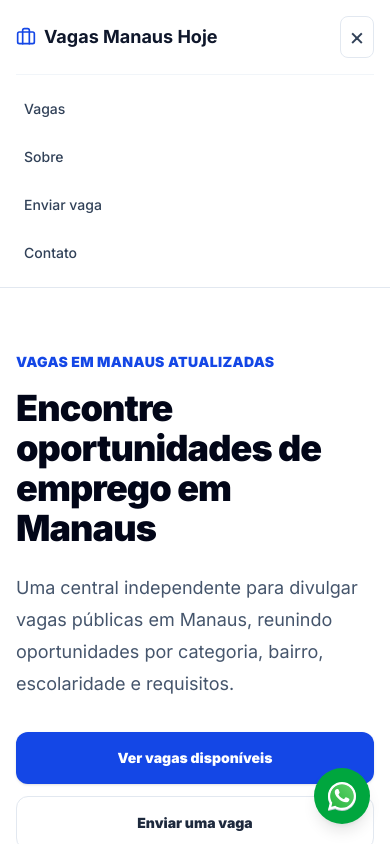
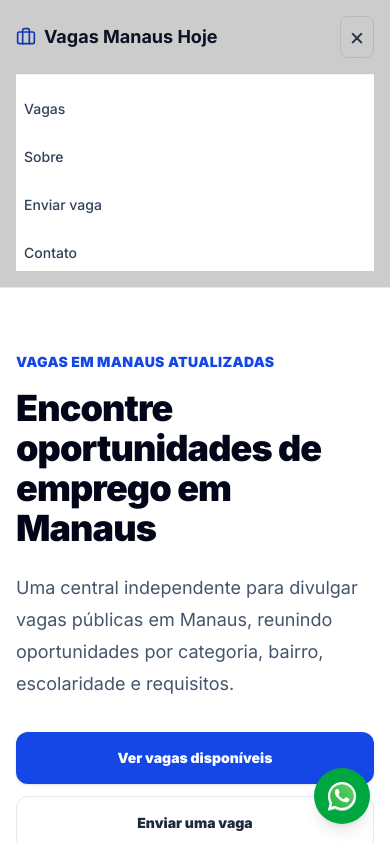
Before and after one commit to JonathanSisnando/VagasEmprego, a Next.js app: page / in a window 390 px wide. Both pictures are taken after a click on the button "Abrir menu". Shown: the top 844 px of the page. Built offline with nearby package versions, Linux system fonts and the light colour scheme; no server answers.

Commit message:
Frontend: corrige acento em CurriculoCta, adiciona backdrop no menu mobile, loading.tsx para vagas/[slug], ajusta aria-label

```diff
--- /dev/null
+++ b/app/vagas/[slug]/loading.tsx
@@ -0,0 +1,16 @@
+import { Loader2 } from "lucide-react";
+
+export default function VagaDetalheLoading() {
+  return (
+    <main className="min-h-screen bg-slate-50">
+      <section className="mx-auto flex min-h-[60vh] max-w-6xl items-center justify-center px-4">
+        <div className="flex flex-col items-center gap-4 text-center">
+          <Loader2 className="size-8 animate-spin text-blue-700" aria-hidden="true" />
+          <p className="text-sm font-semibold text-slate-600">
+            Carregando detalhes da vaga...
+          </p>
+        </div>
+      </section>
+    </main>
+  );
+}
--- a/components/CurriculoCta.tsx
+++ b/components/CurriculoCta.tsx
@@ -75,7 +75,7 @@ export function CurriculoCta({ variant = "banner", vaga, fonte }: CurriculoCtaPr
           </h3>
           <p className="mt-1 max-w-xl text-sm leading-6 text-slate-700">
             Envie sua vaga de interesse e seu currículo atual — devolvemos uma
-            versão adaptada, ou construimos um do zero para você, aumentando suas chances de ser chamado para a entrevista.
+            versão adaptada, ou construímos um do zero para você, aumentando suas chances de ser chamado para a entrevista.
           </p>
 
         </div>
--- a/components/Header.tsx
+++ b/components/Header.tsx
@@ -20,13 +20,21 @@ export function Header() {
             type="button"
             onClick={() => setMenuAberto(!menuAberto)}
             className="inline-flex items-center justify-center rounded-lg border border-slate-200 p-2 text-slate-700 hover:bg-slate-50 md:hidden"
-            aria-label="Abrir menu"
+            aria-label={menuAberto ? "Fechar menu" : "Abrir menu"}
             aria-expanded={menuAberto}
           >
             <span className="text-2xl leading-none">
               {menuAberto ? "×" : "☰"}
             </span>
           </button>
+
+          {menuAberto && (
+            <div
+              className="fixed inset-0 z-30 bg-black/20 md:hidden"
+              onClick={() => setMenuAberto(false)}
+              aria-hidden="true"
+            />
+          )}
 
           <nav className="hidden items-center gap-4 text-sm font-medium text-slate-700 md:flex">
             <Link href="/vagas" className="hover:text-blue-700">
@@ -48,7 +56,7 @@ export function Header() {
         </div>
 
         {menuAberto && (
-          <nav className="mt-4 flex flex-col gap-3 border-t border-slate-100 pt-4 text-sm font-medium text-slate-700 md:hidden">
+          <nav className="relative z-40 mt-4 flex flex-col gap-3 border-t border-slate-100 bg-white pt-4 text-sm font-medium text-slate-700 md:hidden">
             <Link
               href="/vagas"
               onClick={() => setMenuAberto(false)}
```
